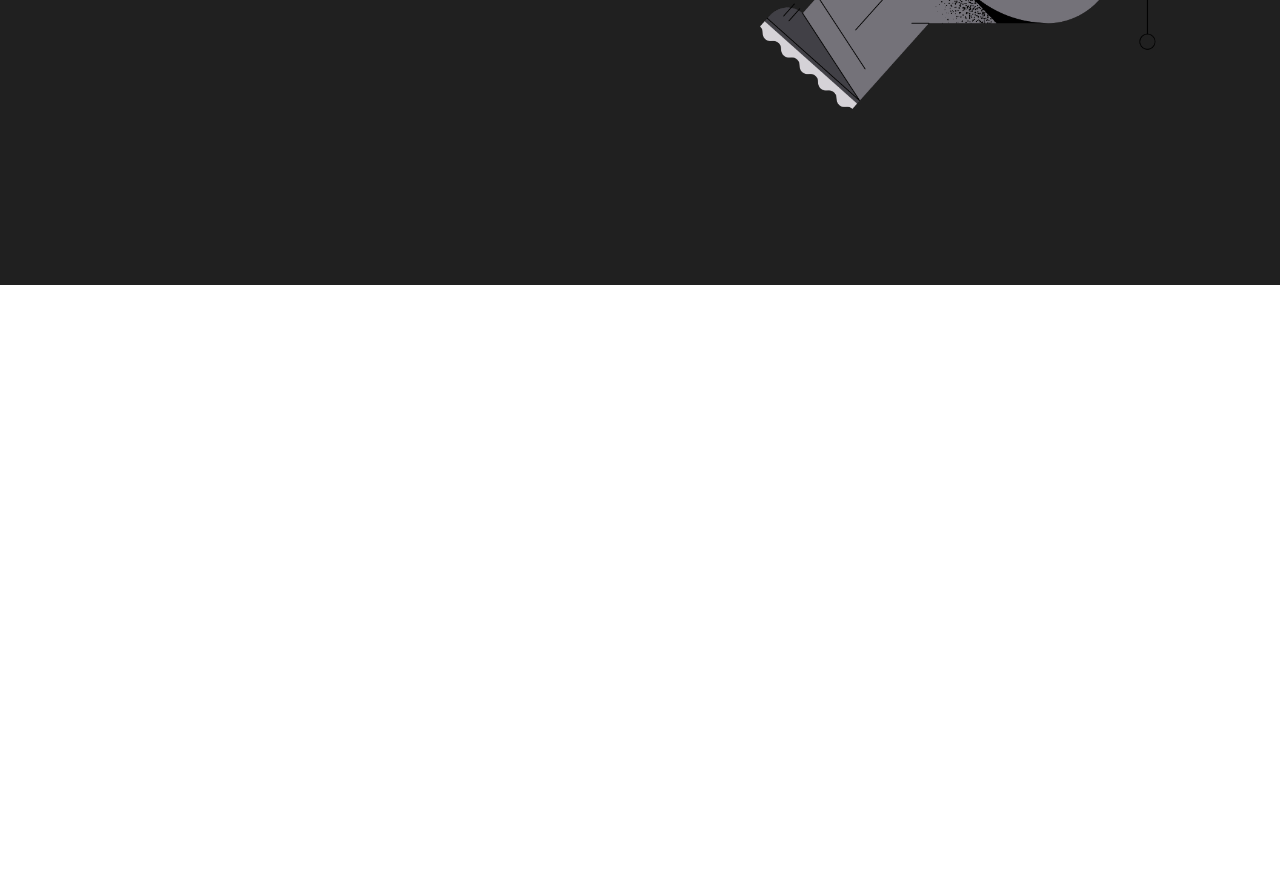
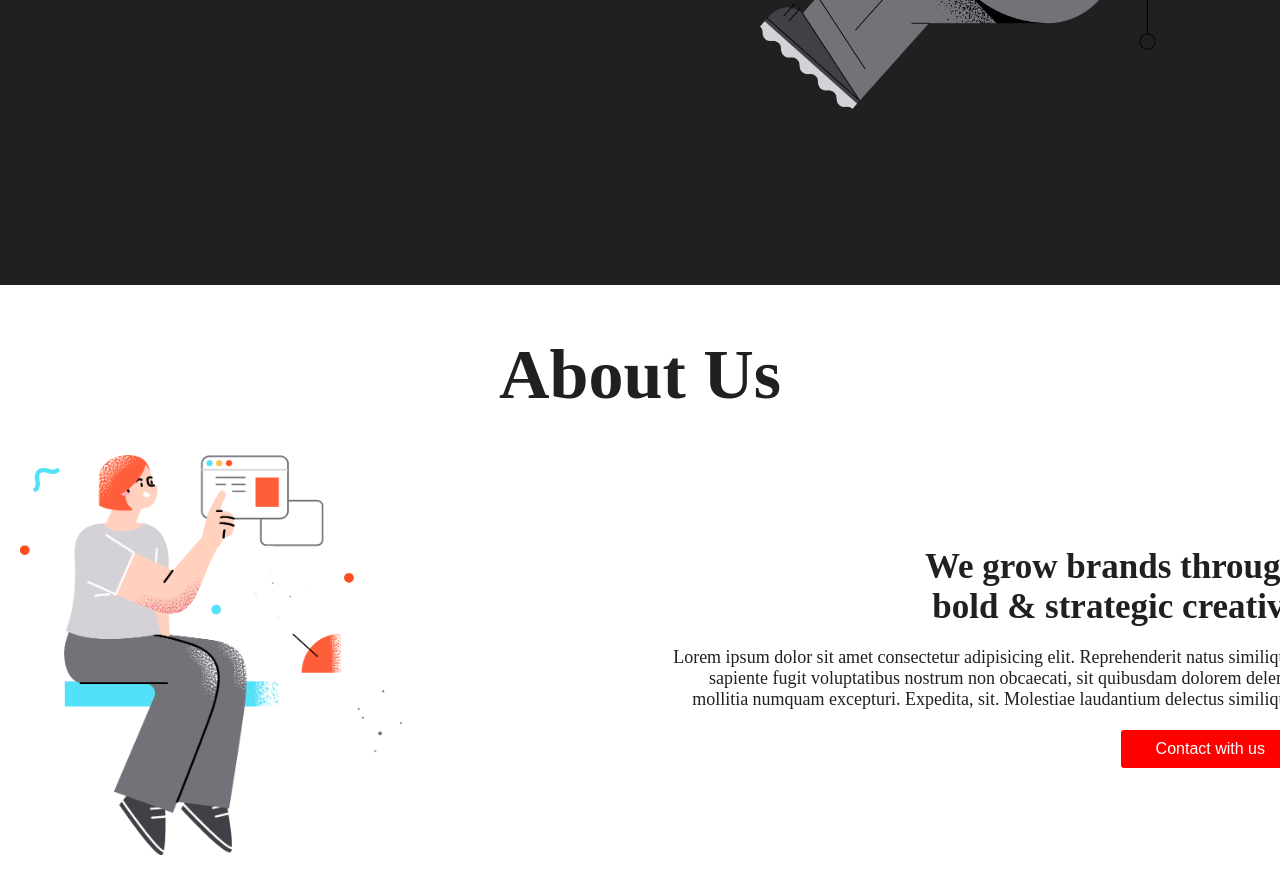
Before and after one commit to aminurjs/geekfolio-practice-project, a plain HTML site: page index.html in a window 1280 px wide. Shown: the part 578-1457 px from the top of the page. Before the commit the page ends 863 px from the top, so only its background shows below. Drawn offline with Linux system fonts and the light colour scheme.

Commit message:
About section added

```diff
--- a/index.html
+++ b/index.html
@@ -35,6 +35,20 @@
                 </div>
             </div>
         </section>
+        <section class="about container_fluid">
+            <h1>About Us</h1>
+            <div class="container">
+                <div class="a_left">
+                    <img src="images/section.png" alt="About Image">
+                </div>
+                <div class="a_right">
+                    <h1>We grow brands through <br>
+                        bold & strategic creative</h1>
+                    <p>Lorem ipsum dolor sit amet consectetur adipisicing elit. Reprehenderit natus similique, sapiente fugit voluptatibus nostrum non obcaecati, sit quibusdam dolorem deleniti mollitia numquam excepturi. Expedita, sit. Molestiae laudantium delectus similique.</p>
+                    <button class="button_1">Contact with us</button>
+                </div>
+            </div>
+        </section>
     </main>
 
 </body>
--- a/style.css
+++ b/style.css
@@ -76,7 +76,7 @@ padding-right: 20px;
     color: #fff;
     margin-bottom: 20px;
 }
-.banner .container .h_left .button_1{
+.button_1{
     font-size: 16px;
     color: #fff;
     background-color: #ff0000;
@@ -91,3 +91,51 @@ padding-right: 20px;
 .banner .container .h_right img{
     max-width: 500px;
 }
+
+/* abour area  */
+
+.about{
+    background-color: #ffffff;
+    display: flex;
+    align-items: center;
+    justify-content: center;
+    flex-direction: column;
+    margin-top: 50px;
+}
+.about h1{
+
+    font-size: 70px;
+    font-weight: 700;
+    color: #202020;
+    margin-bottom: 20px;
+}
+.about .container{
+    display: flex;
+    align-items: center;
+    justify-content: space-around;
+    padding: 20px;
+}
+.about .container .a_left{
+    width: 50%;
+}
+.about .container .a_left img{
+    max-width: 500px;
+    height: 400px;
+}
+
+.about .container .a_right{
+    width: 50%;
+    text-align: right;
+}
+.about .container .a_right h1{
+    font-size: 35px;
+    font-weight: 700;
+    color: #202020;
+    margin-bottom: 20px;
+}
+.about .container .a_right p{
+    font-size: 18px;
+    font-weight: 400;
+    color: #202020;
+    margin-bottom: 20px;
+}
```
